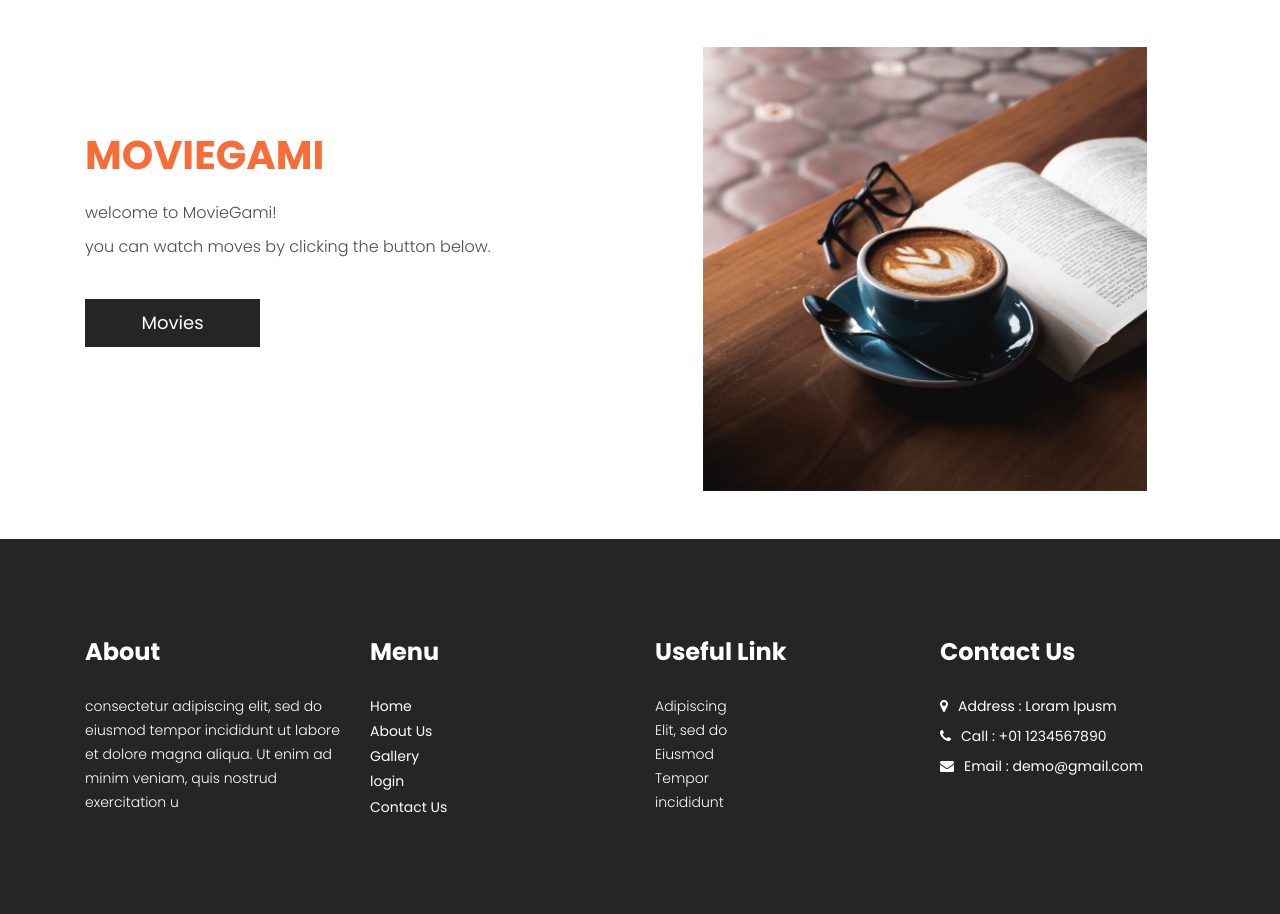
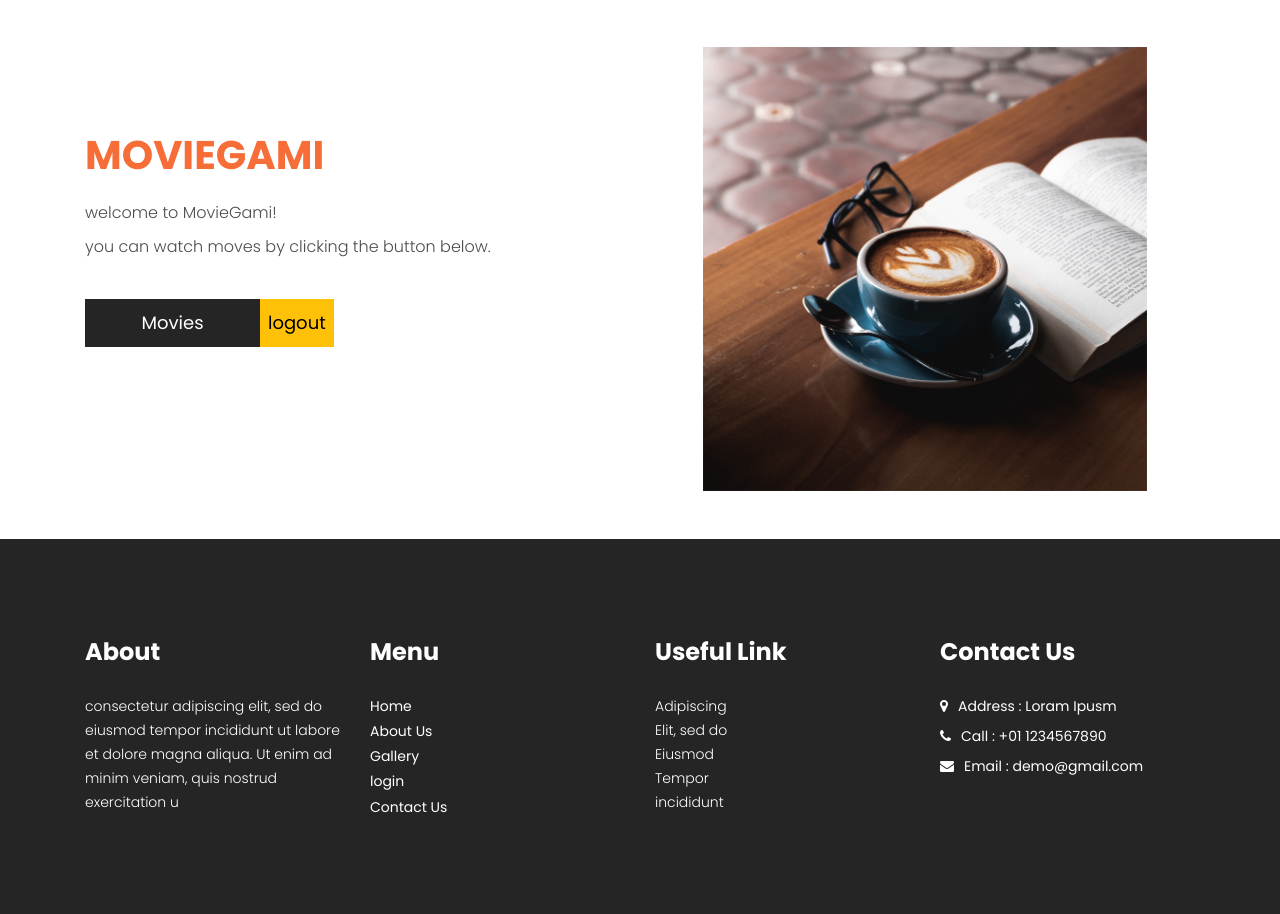
Before and after one commit to Iliya505/moviegami, a Django app: page / in a window 1280 px wide. Shown: the part 766-1680 px from the top of the page. Run offline with Django 5.2, Linux system fonts and the light colour scheme; a user stored in the database is signed in; some libraries are stand-ins or nearby versions.

Commit message:
django-logout

```diff
--- a/moviegami/settings.py
+++ b/moviegami/settings.py
@@ -133,3 +133,5 @@ STATIC_URL = '/static/'
 STATICFILES_DIRS = [os.path.join(BASE_DIR, 'static')]
 
 LOGIN_REDIRECT_URL = 'home'
+
+LOGOUT_REDIRECT_URL = 'home'
--- a/templates/home/index.html
+++ b/templates/home/index.html
@@ -10,7 +10,15 @@
                   <div class="about_taital">MovieGami</div>
                   <p class="about_text">welcome to MovieGami!</p>
                   <p class="about_text">you can watch moves by clicking the button below.</p>
-                  <div class="read_bt"><a href="{% url 'movie_list' %}">Movies</a></div>
+                  <div class="read_bt "><a href="{% url 'movie_list' %}">Movies</a></div>
+                  {% if request.user.is_authenticated %}
+                     <div class="row">
+                        <form method="post" action="{% url 'logout' %}" >
+                           {% csrf_token %}
+                           <div class="read_bt"><button type="submit"><a class="bg-warning">logout</a></button></div>
+                        </form>
+                     </div>
+                  {% endif %}
                </div>
             </div>
             <div class="col-md-6">
```
Also changed, not shown: db.sqlite3.
